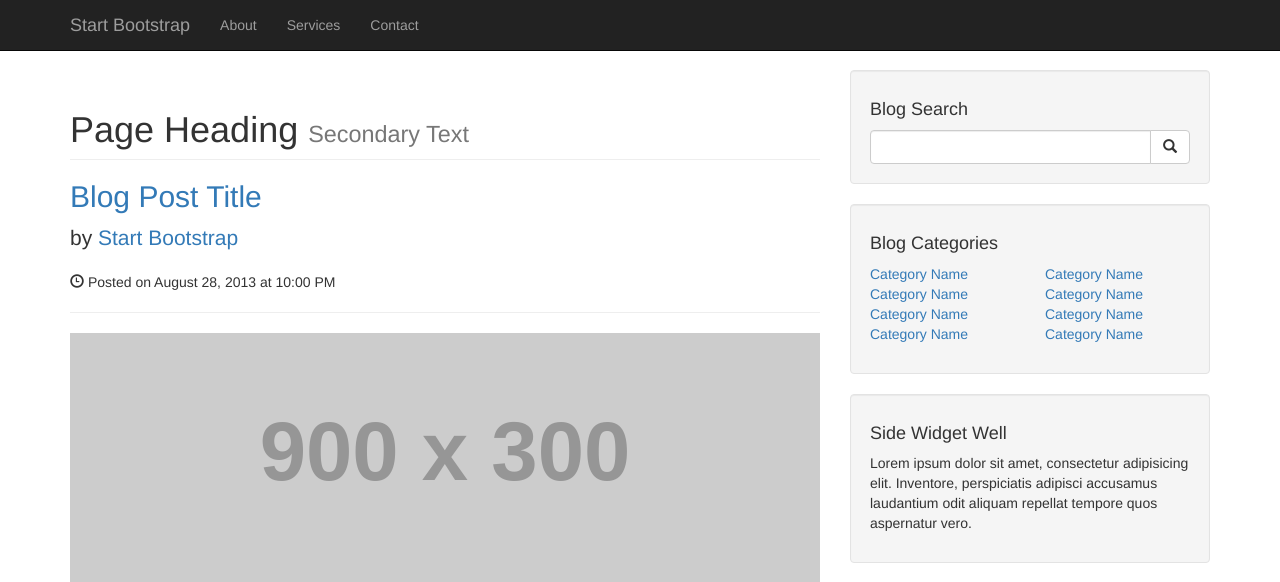
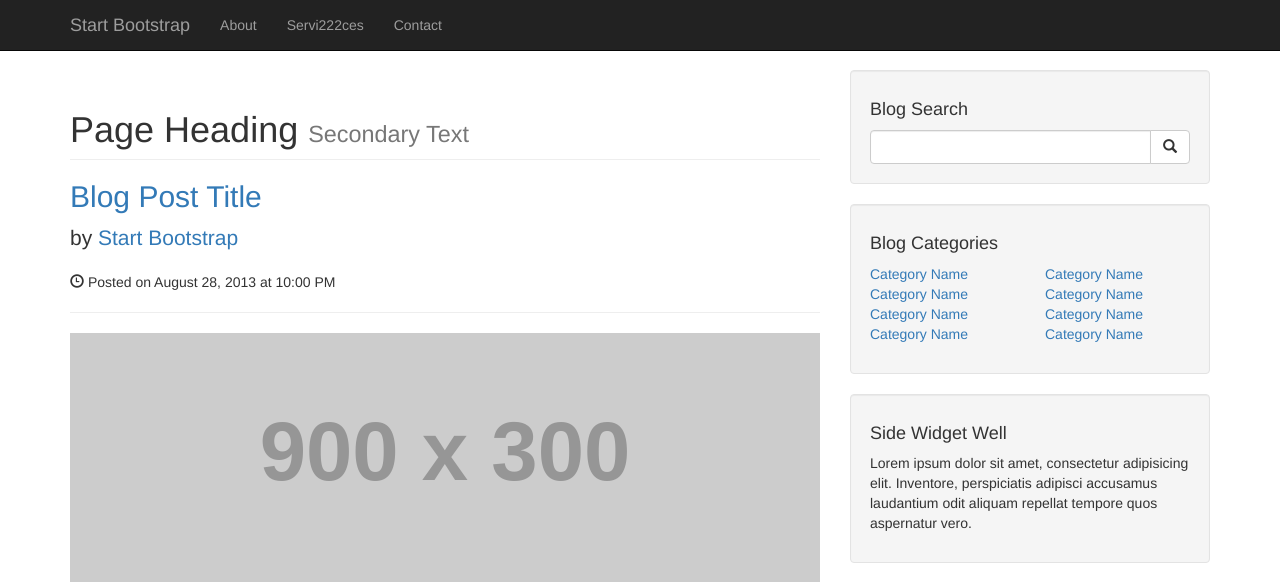
Before and after one commit to artanramanaj/ContentManagmentSystem, a PHP site: page / in a window 1280 px wide. Shown: the top 582 px of the page. Run offline with PHP 8.4, Linux system fonts and the light colour scheme; grey boxes labelled with a size stand in for pictures from a placeholder-image service; some libraries are stand-ins or nearby versions.

Commit message:
adding some changes for test

```diff
--- a/index.php
+++ b/index.php
@@ -48,7 +48,7 @@
                         <a href="#">About</a>
                     </li>
                     <li>
-                        <a href="#">Services</a>
+                        <a href="#">Servi222ces</a>
                     </li>
                     <li>
                         <a href="#">Contact</a>
```
